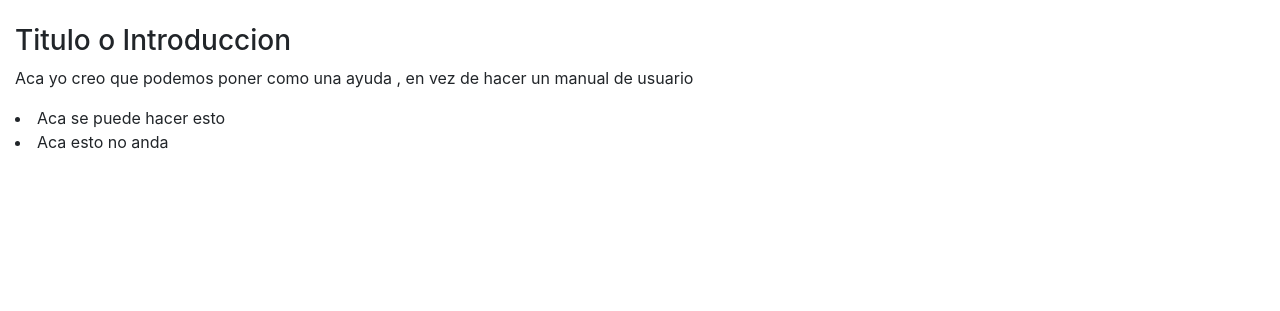
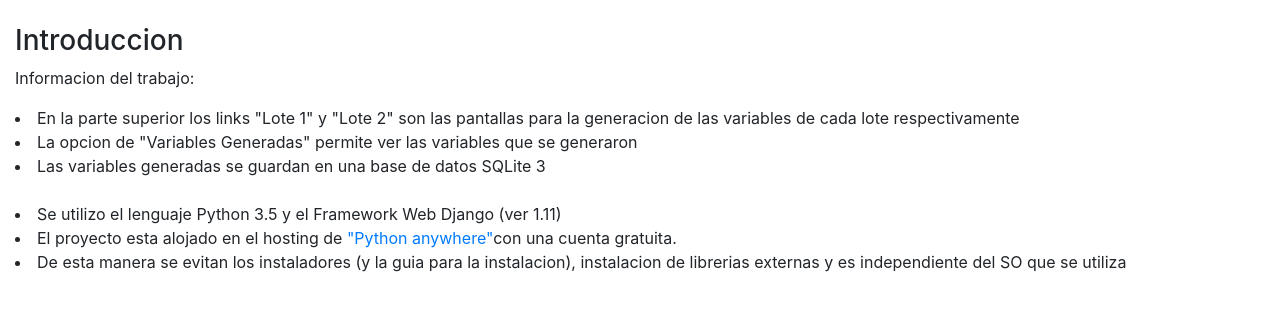
Before and after one commit to habprof2017/tpisimulacionDjango, a Django app: page / in a window 1280 px wide. Shown: the part 56-367 px from the top of the page. Run offline with Django 3.2, Linux system fonts and the light colour scheme; some libraries are stand-ins or nearby versions.

Commit message:
html base completo

```diff
--- a/templates/base.html
+++ b/templates/base.html
@@ -13,12 +13,18 @@
 
 {% include "navbarfix.html" %}
 
-<div class="container-fluid" style="margin-top:80px">
-  <h3>Titulo o Introduccion</h3>
-  <p>Aca yo creo que podemos poner como una ayuda , en vez de hacer un manual de usuario </p>
-  <li>Aca se puede hacer esto</li>
-  <li>Aca esto no anda</li>
-</div>
+  <div class="container-fluid" style="margin-top:80px">
+    <h3>Introduccion</h3>
+    <p>Informacion del trabajo:</p>
+    <li>En la parte superior los links "Lote 1" y "Lote 2" son las pantallas para la generacion de las variables de cada lote respectivamente</li>
+    <li>La opcion de "Variables Generadas" permite ver las variables que se generaron</li>
+    <li>Las variables generadas se guardan en una base de datos SQLite 3</li>
+    <br>
+    <li>Se utilizo el lenguaje Python 3.5 y el Framework Web Django (ver 1.11)</li>
+    <li>El proyecto esta alojado en el hosting de <a href="https://www.pythonanywhere.com">"Python anywhere"</a>con una cuenta gratuita.</li>
+    <li>De esta manera se evitan los instaladores (y la guia para la instalacion), instalacion de librerias externas y es independiente del SO que se utiliza</li>
+
+  </div>
 
 </body>
 </html>
```
